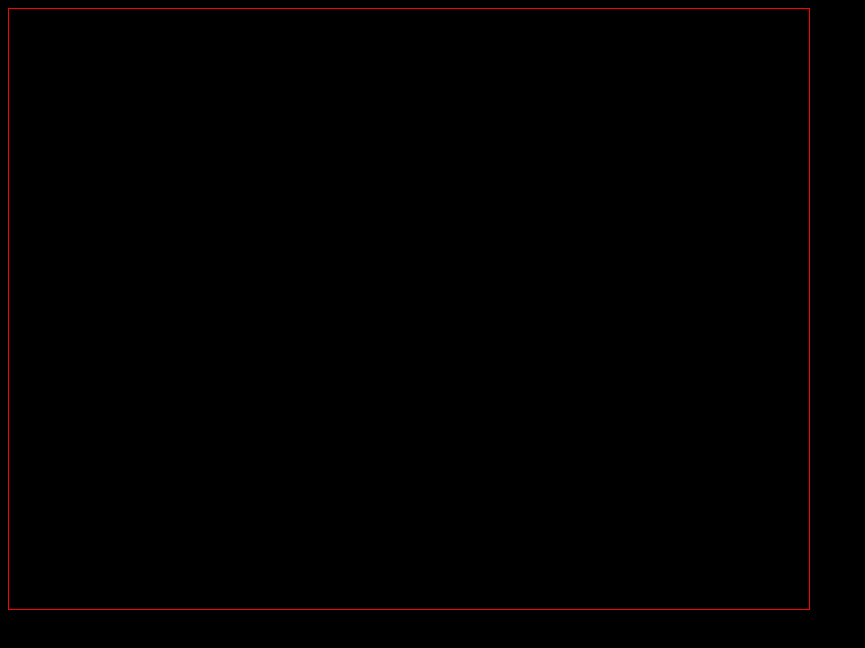
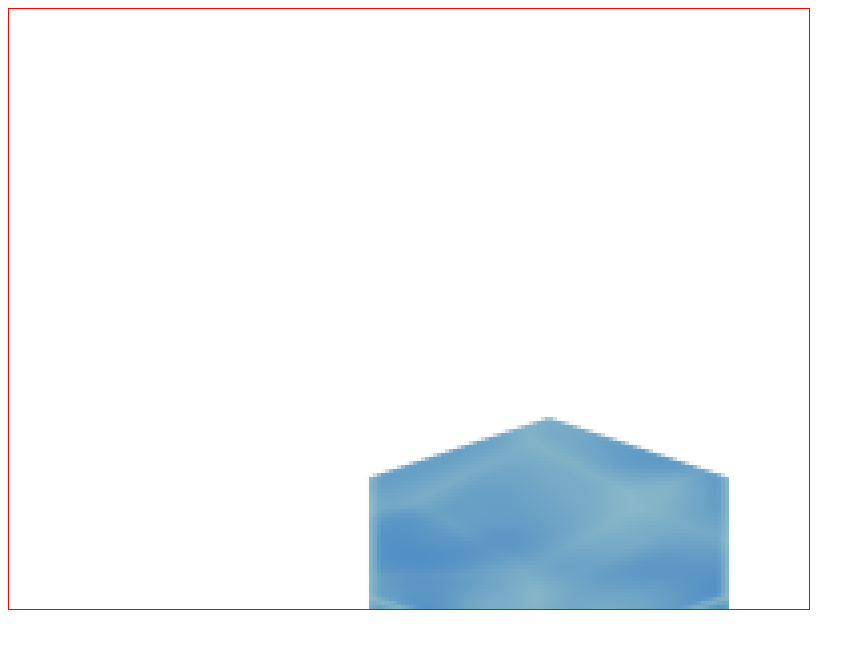
Before and after one commit to SpaceSpider40/ships-client, a website built with webpack: page index.html in a window 1280 px wide. Shown: the whole page, without its empty margins (0-865 px from the left). Built offline with nearby package versions, Linux system fonts and the light colour scheme; files whose address does not match are found by name; a web font is replaced by a local one.

Commit message:
sprite animation test

```diff
--- a/css/main.css
+++ b/css/main.css
@@ -1,5 +1,5 @@
 body {
-    background: black;
+    /*background: black;*/
 }
 
 #main-menu {
--- a/src/Sprite.ts
+++ b/src/Sprite.ts
@@ -7,11 +7,11 @@ export class Sprite {
     constructor(paths: string[]) {
         for (let path of paths) {
             if (path.startsWith("/")){
-                path.substring(1, path.length);
+                path = path.substring(1, path.length);
             }
 
-            const image = new Image();
-            image.src = path;
+            const image = document.createElement("img");
+            image.src = Sprite.PATH + path;
 
             this.images.push(image);
         }
--- a/src/World.ts
+++ b/src/World.ts
@@ -26,7 +26,22 @@ export class World {
         World.tickingObjects.push(obj);
     }
 
-    private startWorld(): void {
+    private createMap() {
+        new WaterTile();
+    }
+
+    public start(): void {
+        if (this.isRunning) return;
+
+        console.log(`[WORLD] Starting world`);
+
+        this.isRunning = true;
+
+        console.log(`[WORLD] creating map`);
+        this.createMap();
+        console.log(`[WORLD] Attached objects: ${World.tickingObjects.toString()}`);
+
+
         //Call begin
         for (const obj of World.tickingObjects) {
             obj.begin();
@@ -43,10 +58,4 @@ export class World {
             }
         }, 1000);
     }
-
-    public begin(): void {
-        if (this.isRunning) return;
-
-        new WaterTile();
-    }
 }
--- a/src/index.ts
+++ b/src/index.ts
@@ -47,5 +47,5 @@ window.onload = () => {
     registerSelectIndicators();
     registerButtons();
 
-    World.instance.begin();
+    World.instance.start();
 }
--- a/src/world/WaterTile.ts
+++ b/src/world/WaterTile.ts
@@ -9,7 +9,7 @@ export default class WaterTile extends Tile {
     constructor() {
         super(new Vector(0, 0, 0));
 
-        this.sprite = new Sprite(["/tiles/0000.png","/tiles/0001.png","/tiles/0002.png","/tiles/0003.png"])
+        this.sprite = new Sprite(["/tiles/0001.png","/tiles/0002.png","/tiles/0003.png","/tiles/0004.png"])
     }
 
     tick(t: number) {
```
